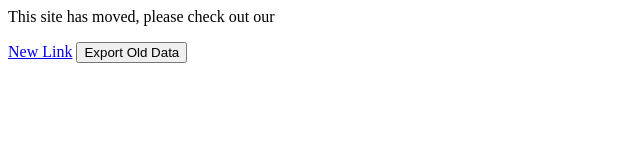
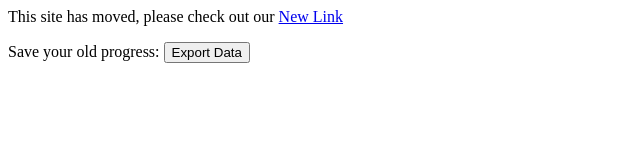
Before and after one commit to jacobkao-cal/61a-practice-helper, a plain HTML site: page index.html in a window 1280 px wide. Shown: the whole page, without its empty margins (0-640 px from the left). Drawn offline with Linux system fonts and the light colour scheme.

Commit message:
Update site migration message and button text

```diff
--- a/index.html
+++ b/index.html
@@ -33,9 +33,7 @@
 
     </script>
 
-    <p>This site has moved, please check out our</p>
-    <a href="https://bearsrepo.github.io/CS61A-C88C-Exam-Practice/">New Link</a>
-
-    <button onclick="exportData()">Export Old Data</button>
+    <p>This site has moved, please check out our <a href="https://bearsrepo.github.io/CS61A-C88C-Exam-Practice/">New Link</a></p>
+    Save your old progress: <button onclick="exportData()">Export Data</button>
   </body>
 </html>
```
